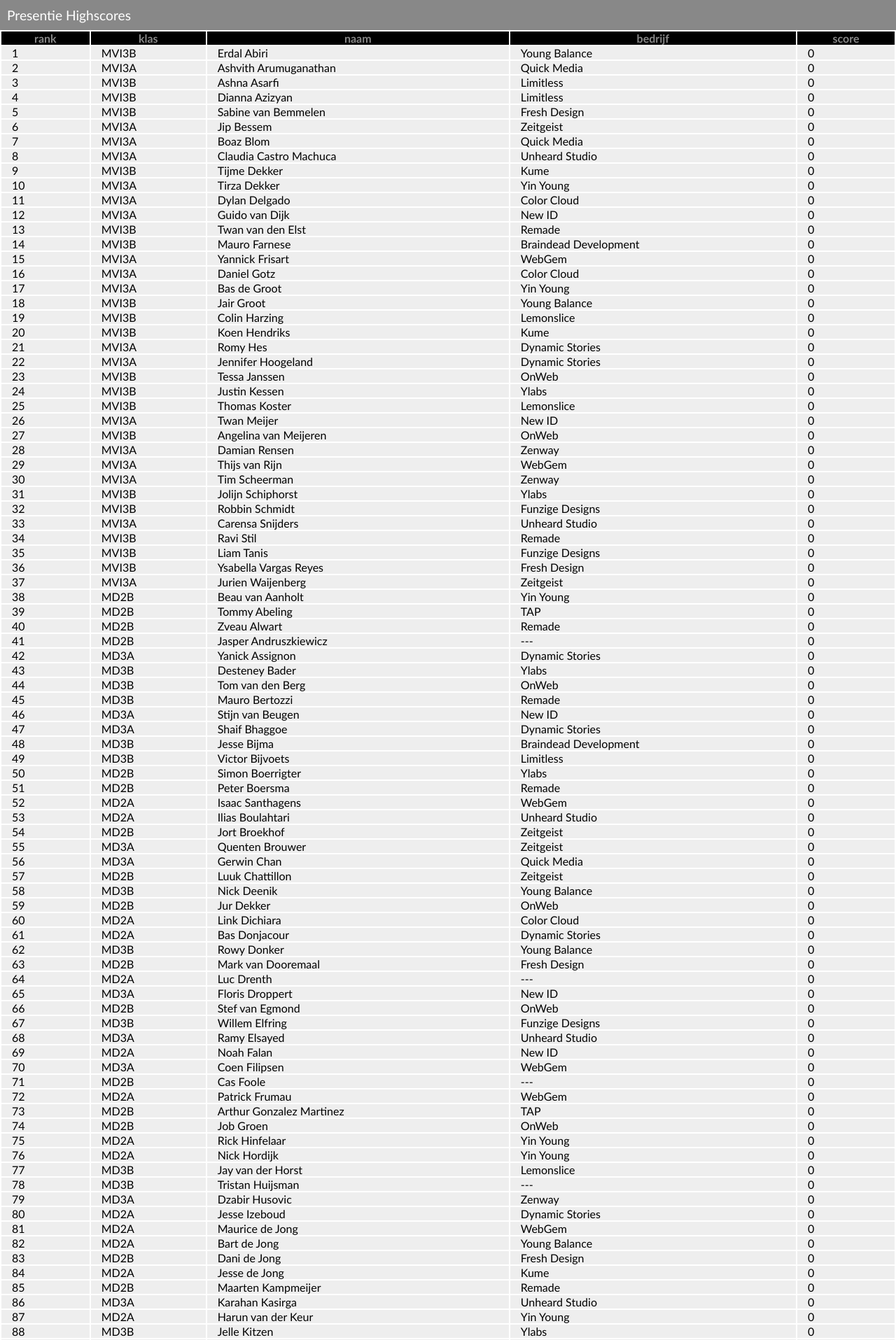
After one commit to HjalmarSnoep/presentie-tool, a PHP site: page /highscores.php in a window 1280 px wide. The commit adds this page. Shown: the top 1915 px of the page at 70% size. Run offline with PHP 8.4, Linux system fonts and the light colour scheme.

Commit message:
Add files via upload

```diff
--- /dev/null
+++ b/highscores.php
@@ -0,0 +1,150 @@
+<?php
+
+	date_default_timezone_set('Europe/Oslo');
+
+	filter_var_array($_REQUEST, FILTER_SANITIZE_STRING, FILTER_FLAG_STRIP_LOW|FILTER_FLAG_STRIP_HIGH|FILTER_FLAG_STRIP_BACKTICK); // sanitize all in REQUEST as string!
+	if(!isset($_COOKIE["uniq"]))
+	{
+		$uni=uniqid();
+		setcookie("uniq",$uni, time() + (10 * 365 * 24 * 60 * 60), "/"); // ten years!
+	}else{
+		$uni=$_COOKIE["uniq"];
+	}
+	$cookie_unr="";
+	if(!isset($_COOKIE["unr"]))
+	{
+		if(isset($_REQUEST["unr"]))
+		{
+			// only set cookie if not yet present
+			setcookie("unr", $_REQUEST["unr"],time() + (86400 * 30*14), "/"); // two weeks!
+		}
+	}else
+	{
+		// we have a cookie
+		$cookie_unr=$_COOKIE["unr"];
+	}
+?>
+<!doctype html>
+<html>
+<head>
+	<title>Presentie - highscores</title>
+	<style>
+	body{
+		font-family: Trebuchet MS, Lucida Grande, Lucida Sans Unicode, Lucida Sans, Tahoma, sans-serif;
+		margin: 0px;
+		padding: 0px;
+	}
+	table{
+		width: 100%;
+	}
+	section{
+		padding: 15px;
+	}
+	th{
+		background-color: #000;
+		padding: 0px 15px;
+		color: #888;
+	}
+	td{
+		background-color: #eee;
+		padding: 0px 15px;
+		color: #000;
+	}
+	header{
+			width: calc( 100% - 20px);
+			padding: 10px;
+			margin: 0px;
+			background-color: #888;
+			color: #fff;
+	}
+	background-color: #ccc;
+	border: 1px solid #000;
+	}
+</style>
+</head>
+<body>
+<header><big>Presentie Highscores</big></header>
+<?php
+// get leerlingen!
+	$filename="leerlingen/leerlingen.txt";
+	$students=array();
+	if(is_file($filename))
+	{
+		$leerlingen=file_get_contents($filename);
+		$temp=explode(PHP_EOL,$leerlingen);
+		for($i=0;$i<count($temp);$i++)
+		{
+			if(strlen($temp[$i])>5)
+			{
+				$t=explode("|",$temp[$i]);
+				$student=array();
+				$student["nr"]=$t[0];
+				$student["klas"]=$t[1];
+				$student["naam"]=$t[2];
+				$student["bedrijf"]="---";
+				if( isset($t[3]) && $t[3]!="" ) $student["bedrijf"]=$t[3];
+				array_push($students,$student);
+			}
+		}
+	}
+
+// we check all scores for all possible hours for all students.
+// and add this to the list..
+
+	// else we need to set a highscore!
+	$date=date_create()->format("Y-m-d");
+	$filename="highscore/".$date.".txt";
+
+	// Now we add up all highscores for the date and create a day score and add up the seconden in uur for this kid to get it..
+	for($i=0;$i<count($students);$i++)
+	{
+		$score=0;
+		$students[$i]["score"]=0;
+		for($u=0;$u<8;$u++)
+		{
+			$filename="data/".$date."_".($u+1)."_".$students[$i]["nr"].".txt";
+			if(is_file($filename))
+			{
+				$da=file_get_contents($filename);
+				$ar=explode("|",$da);
+				if(isset($ar[1]) && $ar[1]=="1")
+				{
+					if(isset($ar[2]) && $ar[2]!=0) $score+=intval($ar[2]);
+				}
+			}
+			// $score bekend!
+			$students[$i]["score"]=$score;
+		}
+	}
+//	echo "<pre>";
+//	var_dump($students);
+// sort them..
+	usort($students, function($a,$b) {
+				if($a["score"] === $b["score"]) return 0;
+				return ($a["score"] > $b["score"]) ? -1 : 1;
+			});
+	//show highscores
+	echo "<table>";
+	echo "<tr>";
+		echo "<th>rank</th>";
+		echo "<th>klas</th>";
+		echo "<th>naam</th>";
+		echo "<th>bedrijf</th>";
+		echo "<th>score</th>";
+	echo "</tr>";
+	for($i=0;$i<count($students);$i++)
+	{
+		$student=$students[$i];
+		echo '<tr>';
+		echo "<td>".($i+1)."</td>";
+		echo "<td>".substr($student["klas"],0,15)."</td>";
+		echo "<td>".$student["naam"]."</td>";
+		echo "<td>".$student["bedrijf"]."</td>";
+		echo "<td>".$student["score"]."</td>";
+		echo '</tr>';
+	}
+	echo "</table>";
+
+?>
+</body>
+</html>
```
Also changed, not shown: check_notification.php (added, +82 -0 lines), index.php (+41 -6 lines), present.php (+55 -89 lines).
